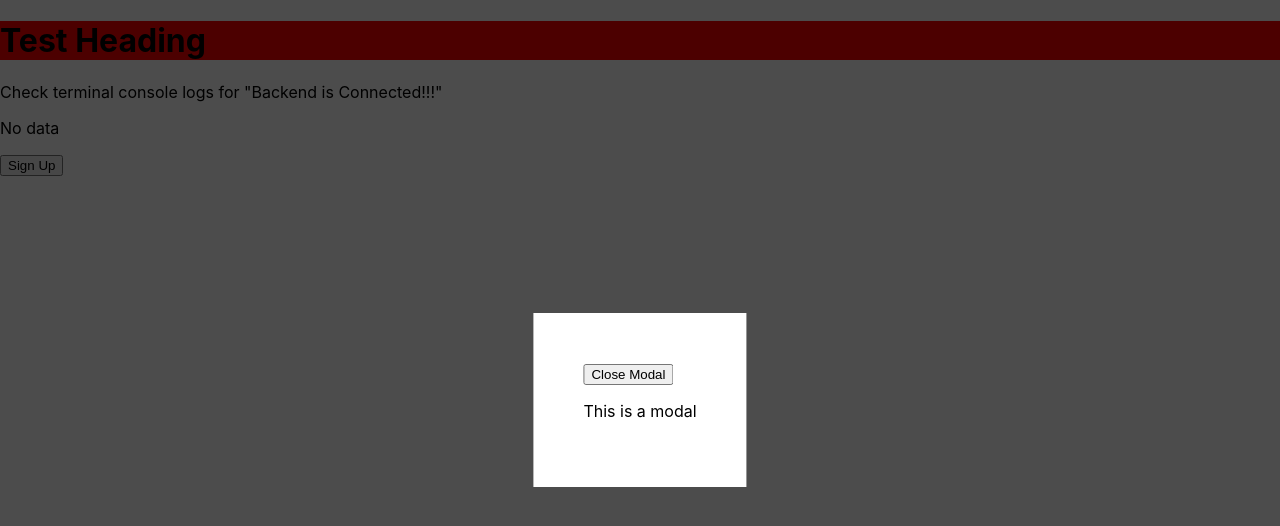
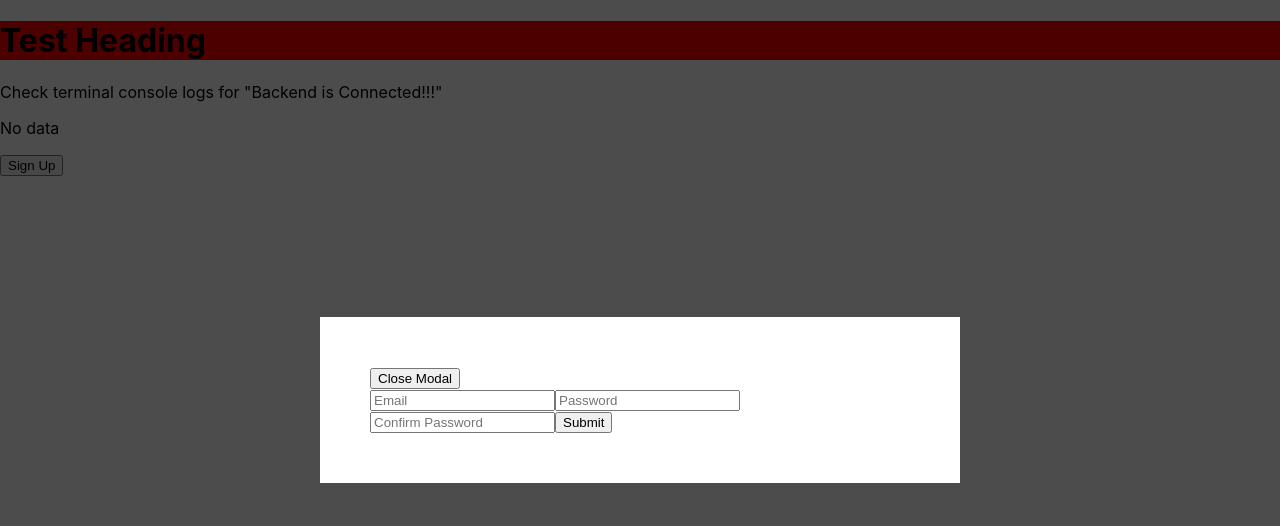
Before and after one commit to NickStull/maker-spotlight, a React (Create React App) app in the folder client/: page / in a window 1280 px wide. Both pictures are taken after a click on the button "Sign Up". Shown: the top 526 px of the page. Built offline with nearby package versions, Linux system fonts and the light colour scheme; no server answers.

Commit message:
adding sign up form with link to firebase

```diff
--- a/client/src/App.js
+++ b/client/src/App.js
@@ -2,12 +2,15 @@ import React from 'react';
 import './App.css';
 import SignupButton from './components/SignupButton';
 import Test from "./components/Test"
+import { AuthProvider } from "./utils/contexts/AuthContext"
 
 function App() {
   return (
     <>
-      <Test />
-      <SignupButton />
+      <AuthProvider>
+        <Test />
+        <SignupButton />
+      </AuthProvider>
     </>
   );
 }
--- a/client/src/components/Signup/index.js
+++ b/client/src/components/Signup/index.js
@@ -1,5 +1,6 @@
-import React from 'react'
+import React, { useRef, useState } from 'react'
 import ReactDom from 'react-dom'
+import { useAuth } from '../../utils/contexts/AuthContext'
 
 const styles = {
   modal: {
@@ -23,6 +24,32 @@ const styles = {
 }
 
 const Signup = ({ open, onClose }) => {
+
+  const emailRef = useRef();
+  const passwordRef = useRef();
+  const passwordConfirmRef = useRef();
+  const { signup } = useAuth()
+  const [error, setError] = useState('')
+  const [loading, setLoading] = useState(false)
+
+  const handleSubmit = async (e) => {
+    e.preventDefault()
+
+    if(passwordRef.current.value !== passwordConfirmRef.current.value) {
+      return setError('Passwords do not match')
+    }
+
+    try {
+      setError('')
+      setLoading(true)
+      await signup(emailRef.current.value, passwordRef.current.value)
+    } catch {
+      setError('Failed to create an account')
+    }
+
+    setLoading(false)
+  }
+
   if (!open) return null
 
   return ReactDom.createPortal(
@@ -30,7 +57,35 @@ const Signup = ({ open, onClose }) => {
       <div style={styles.overlay} />
       <div style={styles.modal}>
         <button onClick={onClose}>Close Modal</button>
-        <p>This is a modal</p>
+        {error && <div>{error}</div>}
+        <form className="form" onSubmit={handleSubmit}>
+          <input
+            name="email"
+            type="email"
+            placeholder="Email"
+            ref={emailRef}
+            required
+          />
+          <input
+            name="password"
+            type="password"
+            placeholder="Password"
+            ref={passwordRef}
+            required
+          />
+          <input
+            name="passwordConfirm"
+            type="password"
+            placeholder="Confirm Password"
+            ref={passwordConfirmRef}
+            required
+          />
+          <button
+            disabled={loading}
+            type="submit">
+              Submit
+            </button>
+        </form>
       </div>
     </>,
     document.getElementById('portal')
--- /dev/null
+++ b/client/src/utils/contexts/AuthContext.js
@@ -0,0 +1,36 @@
+import React, { createContext, useContext, useEffect, useState } from 'react'
+import { auth } from '../../firebase'
+
+const AuthContext = createContext()
+
+const useAuth = () => useContext(AuthContext)
+
+
+const AuthProvider = ({children}) => {
+  const [currentUser, setCurrentUser] = useState()
+
+  const signup = (email, password) => {
+    return auth.createUserWithEmailAndPassword(email, password)
+  }
+
+  useEffect(() => {
+    const unsubscribe = auth.onAuthStateChanged(user => {
+      setCurrentUser(user)
+    })
+
+    return unsubscribe
+  }, [])
+
+  const value = {
+    currentUser,
+    signup
+  }
+
+  return (
+    <AuthContext.Provider value={value}>
+      {children}
+    </AuthContext.Provider>
+  )
+}
+
+export { AuthProvider, useAuth }
```
Also changed, not shown: client/src/components/SignupButton/index.js (+4 -4 lines).
